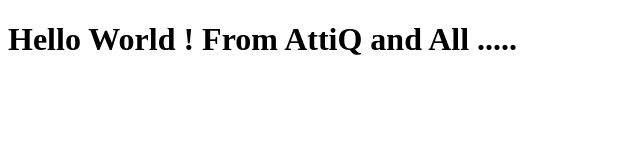
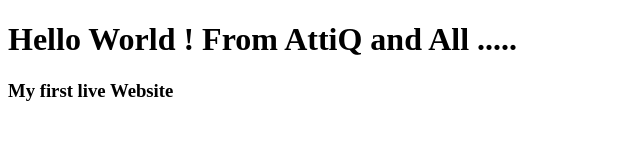
Before and after one commit to AttiqUrRehman99/BootCampCNC, a plain HTML site: page index.html in a window 1280 px wide. Shown: the whole page, without its empty margins (0-640 px from the left). Drawn offline with Linux system fonts and the light colour scheme.

Commit message:
heading updated

```diff
--- a/index.html
+++ b/index.html
@@ -5,6 +5,7 @@
 </head>
 <body>
 	<h1> Hello World ! From AttiQ and All ..... </h1>
+	<h3> My first live Website </h3>
 
 </body>
 </html>
```
